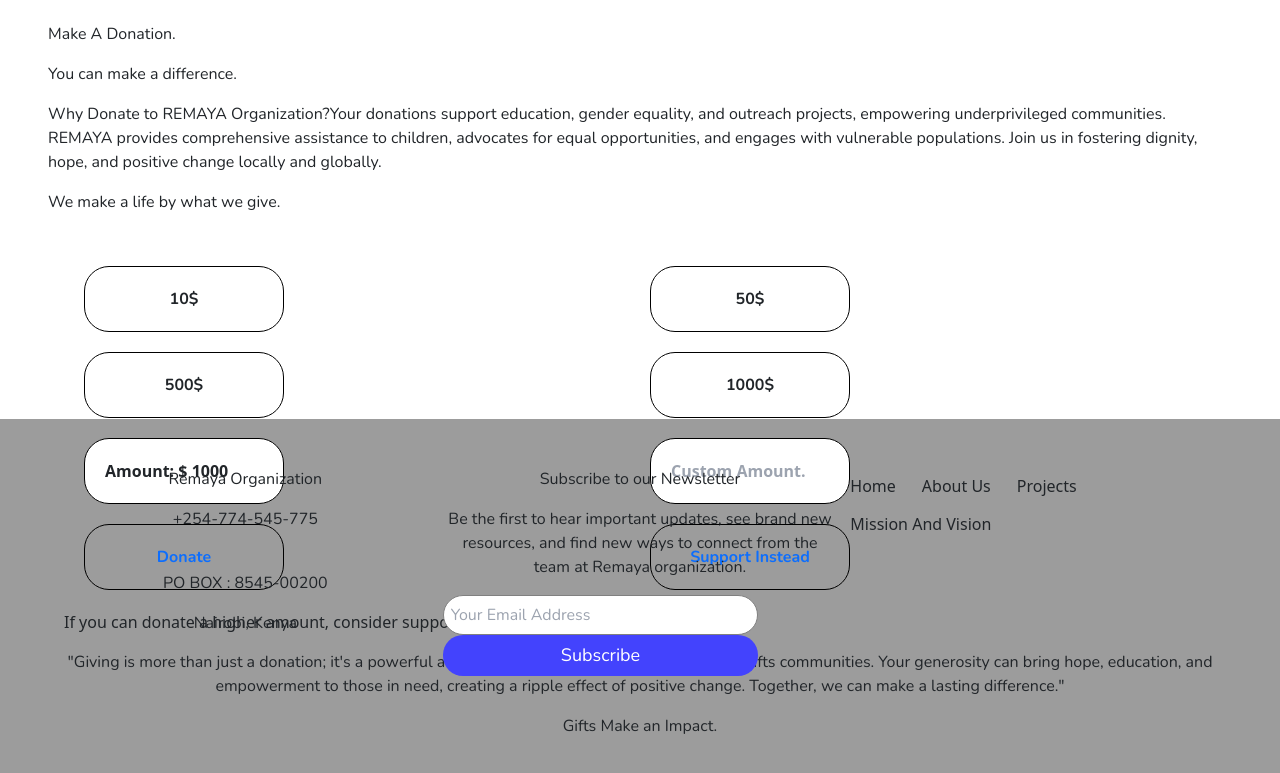
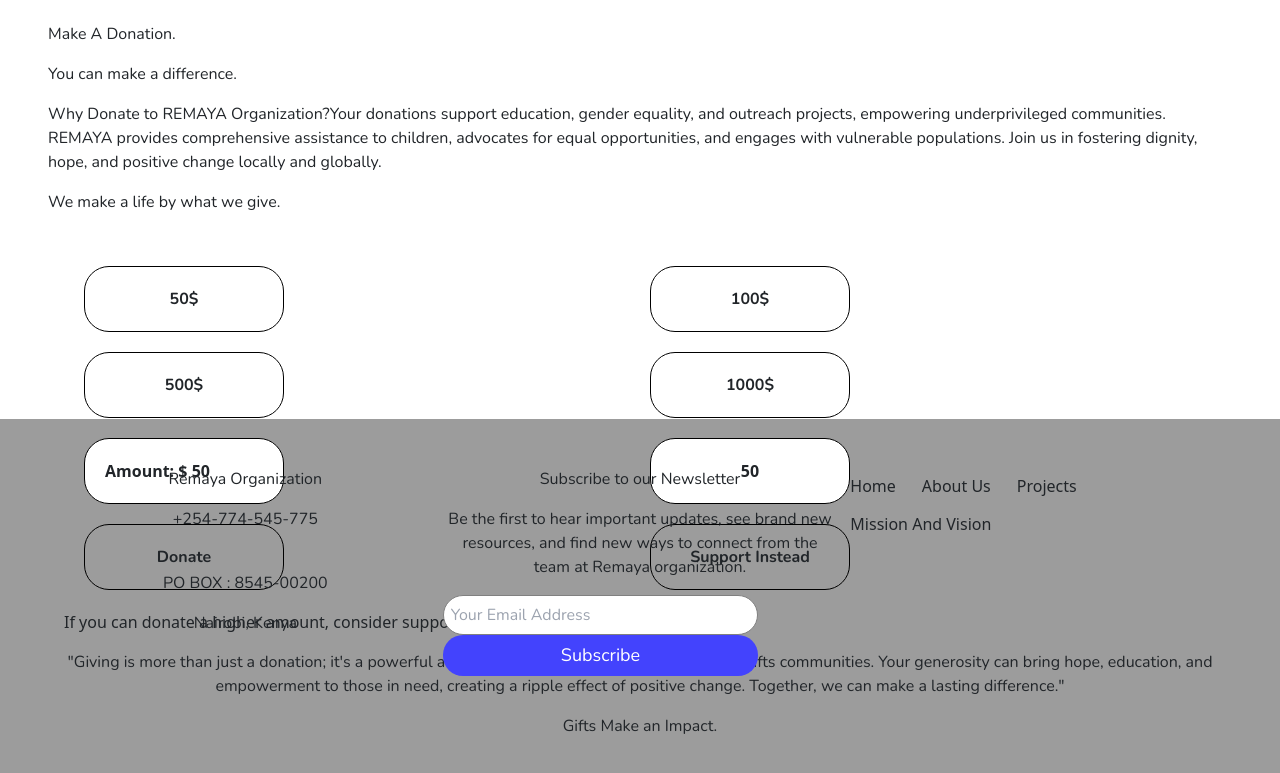
Before and after one commit to Brianali-codes/remaya-react, a React (Vite) app: page /donate in a window 1280 px wide. Shown: the part 541-1314 px from the top of the page. Built offline with nearby package versions, Linux system fonts and the light colour scheme; a web font is replaced by a local one.

Commit message:
update custom amount settings.

```diff
--- a/src/App.jsx
+++ b/src/App.jsx
@@ -29,8 +29,8 @@
           <Page />
           <Location />
           <Projects />
+          <CarouselGallery/>
           <Quote />
-          <CarouselGallery/>
           <Mission />
           <Contacts />
         </>} />
--- a/src/contacts.jsx
+++ b/src/contacts.jsx
@@ -1,3 +1,4 @@
+import { p } from "framer-motion/client";
 import { useState } from "react";
 
 function Snackbar({ message, type, show }) {
@@ -121,6 +122,8 @@
             <button className="btn">Mission And Vision</button>
           </a>
         </div>
+
+
       </div>
 
       {/* Snackbar */}
--- a/src/location.jsx
+++ b/src/location.jsx
@@ -50,7 +50,7 @@
                     <p className='desc text-lg'><span className='text-blue-400'> Remaya </span>'s mission extends beyond education. The organization is deeply committed to promoting gender equality and empowering women, advocating for equal opportunities for all, regardless of their background or circumstances. They actively engage in community outreach, providing support and care to vulnerable populations through visits to children's homes, companionship for the elderly, and interactions with street communities.</p>
                     <br />
                     <div>
-                        <Link to="#gallery"><button className='support-btn'>View Gallery | <FontAwesomeIcon icon={faArrowRight} /></button></Link>
+                        <a href="#gallery"><button className='support-btn'>View Gallery | <FontAwesomeIcon icon={faArrowRight} /></button></a>
                     </div>
 
                 </div>
--- a/src/pages/AmountComponent.jsx
+++ b/src/pages/AmountComponent.jsx
@@ -5,7 +5,7 @@
 
 // Context Provider (Wrap your app with this)
 export function AmountProvider({ children }) {
-    const [amount, setAmount] = useState(1000);
+    const [amount, setAmount] = useState(50);
 
     return (
         <AmountContext.Provider value={{ amount, setAmount }}>
--- a/src/pages/donate.jsx
+++ b/src/pages/donate.jsx
@@ -1,19 +1,29 @@
-import Nav2 from "../nav2"
-import '../App.css'
-import DN from '../assets/donate.webp'
+import Nav2 from "../nav2";
+import "../App.css";
+import DN from "../assets/donate.webp";
 import Contacts2 from "../contacts2";
-import { Link } from "react-router-dom";
+import { Link, useNavigate } from "react-router-dom";
 import { useAmount } from "./AmountComponent";
 
 export default function Donate() {
-    const { amount, setAmount } = useAmount(); // ✅ Extract amount separately
+    const { amount, setAmount } = useAmount();
+    const navigate = useNavigate();
+
+    const handleCustomAmountChange = (e) => {
+        const value = e.target.value.replace(/[^0-9]/g, ""); // Allow only numbers
+        setAmount(value ? parseInt(value, 10) : ""); // Convert to integer
+    };
+
+    const handleDonateClick = () => {
+        navigate("/donateform", { state: { amount } });
+    };
 
     return (
         <>
             <Nav2 />
             <div className="h-screen flex flex-row justify-center items-center bg-white p-5" id="donation-container">
                 <div className="w-3/6 flex flex-col justify-center items-start doncont">
-                    <img src={DN} alt="Donate Img" className="w-fit rounded-t-3xl"/>
+                    <img src={DN} alt="Donate Img" className="w-fit rounded-t-3xl" />
                     <br />
                     <p className="text-3xl font-bold desc">Make A Donation.</p>
                     <p className="font-bold desc">You can make a difference.</p>
@@ -28,17 +38,24 @@
 
                 <div className="w-3/6 flex flex-col justify-center items-center p-3 doncont">
                     <div className="donation-box">
-                        <button className="don-btn desc" onClick={() => setAmount(10)}>10$</button>
                         <button className="don-btn desc" onClick={() => setAmount(50)}>50$</button>
+                        <button className="don-btn desc" onClick={() => setAmount(100)}>100$</button>
                         <button className="don-btn desc" onClick={() => setAmount(500)}>500$</button>
                         <button className="don-btn desc" onClick={() => setAmount(1000)}>1000$</button>
 
-                        {/* ✅ Correctly display amount in input */}
                         <input type="text" className="don-input" value={`Amount: $ ${amount}`} readOnly />
 
-                        <input type="text" className="don-input" placeholder="Custom Amount." />
-                        <Link to="/donateform"><button className="don-btn desc">Donate</button></Link>
-                        <Link to="/donateform"><button className="don-btn desc">Support Instead</button></Link>
+                        <input
+                            type="text"
+                            className="don-input text-center"
+                            placeholder="Custom Amount $:"
+                            value={amount}
+                            onChange={handleCustomAmountChange}
+
+                        />
+
+                        <button className="don-btn desc" onClick={handleDonateClick}>Donate</button>
+                        <button className="don-btn desc" onClick={handleDonateClick}>Support Instead</button>
                     </div>
 
                     <p>If you can donate a higher amount, consider supporting us instead <Link to="/support"><span className="text-blue-500 cursor-pointer">Here</span></Link></p>
--- a/src/pages/donateform.jsx
+++ b/src/pages/donateform.jsx
@@ -46,6 +46,7 @@
           >
             Donation Form
           </h2>
+          <p>Keep in mind that donation amounts may change depending on the donors locations.</p>
 
           {/* Form Inputs */}
           <div style={{ marginBottom: "1rem" }}>
```
